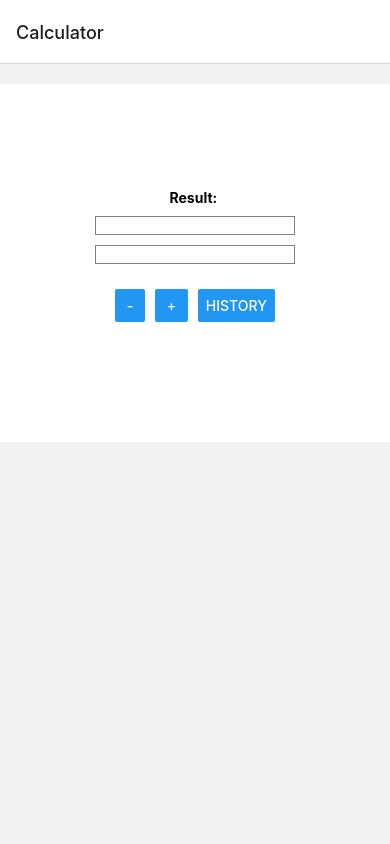
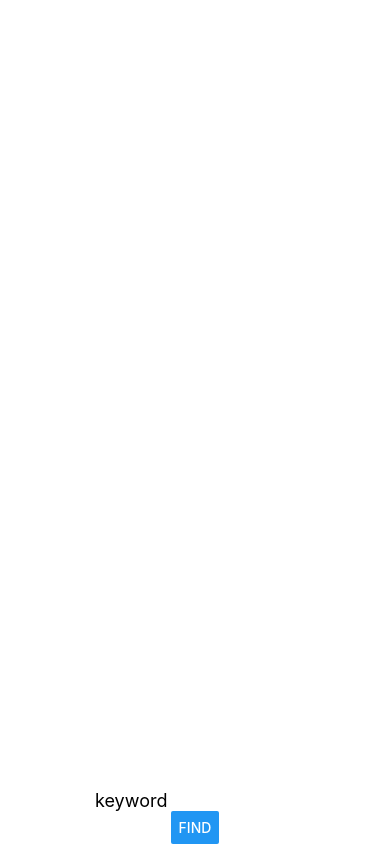
Before and after one commit to Millamarianna/Weatherapp, a React Native app: screen / in a window 390 px wide. Built offline with nearby package versions, Linux system fonts and the light colour scheme.

Commit message:
Tehtävä 6 (Reseptien haku)

```diff
--- a/App.js
+++ b/App.js
@@ -1,55 +1,65 @@
-import { StatusBar } from 'expo-status-bar';
-import { StyleSheet} from 'react-native';
-import React from 'react';
-import {NavigationContainer} from '@react-navigation/native';
-import {createNativeStackNavigator} from '@react-navigation/native-stack';
-import Calculator from './Calculator';
-import History from './History';
-
-const Stack = createNativeStackNavigator();
+import React, { useState } from 'react';
+import { Alert, StyleSheet, Text, View, Button, TextInput, FlatList, StatusBar, Image } from 'react-native';
 
 export default function App() {
+  const [keyword, setKeyword] = useState('');
+  const [repositories, setRepositories] = useState([]);
 
+  const getRepositories = () => {
+    fetch(`https://www.themealdb.com/api/json/v1/1/filter.php?i=${keyword}`)
+    .then(response => response.json())
+    .then(responseJson => setRepositories(responseJson.meals))
+    .catch(error => {
+        Alert.alert('Error:', error.message);
+    });
+  }
+
+  const listSeparator = () => {
+    return (
+      <View
+        style={{
+          height: 1,
+          width: "80%",
+          backgroundColor: "#CED0CE",
+          marginLeft: "10%"
+        }}
+      />
+    );
+  };
 
   return (
-    <NavigationContainer>
-      <Stack.Navigator>
-      <Stack.Screen
-          name="Calculator"
-          component={Calculator}
-          options={{title: 'Calculator'}}
-        />
-        <Stack.Screen name="History" component={History} />
-      </Stack.Navigator>
-    </NavigationContainer>
+    <View style={styles.container}>
+      <StatusBar hidden={true} />
+      <FlatList
+        style={{marginLeft : "5%"}}
+        keyExtractor={(item, index) => index.toString()}
+        renderItem={({item}) =>
+          <View>
+            <Text style={{fontSize: 18, fontWeight: "bold"}}>{item.strMeal}</Text>
+            <Image style={styles.tinyLogo} source={{uri: item.strMealThumb,}}/>
+          </View>}
+        data={repositories}
+        ItemSeparatorComponent={listSeparator} />
+      <TextInput
+        style={{fontSize: 18, width: 200}}
+        placeholder='keyword'
+        value={keyword}
+        onChangeText={text => setKeyword(text)}
+       />
+      <Button title="Find" onPress={getRepositories} />
+    </View>
   );
 }
 
 const styles = StyleSheet.create({
-  container: {
-    marginTop: 20,
-    backgroundColor: 'white',
-    alignItems: 'center',
-    padding: 100
-  },
-  text : {
-    width:200,
-    textAlign: 'center',
-    fontWeight: 'bold',
-    margin: 5,
-  },
-  input : {
-    width:200,
-    fontWeight: 'bold',
-    borderColor: 'grey',
-    margin: 5,
-    borderWidth: 1
-  },
-  button: {
-    alignItems: 'center',
-    margin: 20,
-    gap: 10,
-    justifyContent: 'center',
-    flexDirection: 'row'
-  }
+ container: {
+  flex: 1,
+  backgroundColor: '#fff',
+  alignItems: 'center',
+  justifyContent: 'center',
+ },
+ tinyLogo: {
+  width: 50,
+  height: 50,
+},
 });
--- a/Calculator.js
+++ /dev/null
@@ -1,80 +0,0 @@
-import { StatusBar } from 'expo-status-bar';
-import { StyleSheet, Text, View, Button, TextInput} from 'react-native';
-import React, { useState, useEffect } from 'react';
-
-export default function Calculator({navigation}) {
-  const [numberOne, setNumberOne] = useState('');
-  const [numberTwo, setNumberTwo] = useState('');
-  const [result, setResult] = useState('');
-  const [history, setHistory] = useState([]);
-  const [line, setLine] = useState([]);
-
-  const minusPressed = () => {
-    setResult(parseInt(numberOne) - parseInt(numberTwo));
-    setLine(numberOne + "-" + numberTwo + "=")
-
-    }
-
-  const plusPressed = () => {
-    setResult(parseInt(numberOne) + parseInt(numberTwo));
-    setLine(numberOne + "+" + numberTwo + "=")
-
-  }
-
-  useEffect(() => {
-    setHistory([...history, {line: line + result}]);
-}, [result]);
-
-
-  return (
-    <View style={styles.container}>
-
-      <Text style={styles.text}>Result: {result}</Text>
-
-      <TextInput style={styles.input} keyboardType="numeric" onChangeText={numberOne => setNumberOne(numberOne)} value={numberOne}/>
-      <TextInput style={styles.input} keyboardType="numeric" onChangeText={numberTwo => setNumberTwo(numberTwo)} value={numberTwo}/>
-
-      <View style={styles.button}>
-      <Button onPress={minusPressed} title=" - " />
-      <Button onPress={plusPressed} title=" + " />
-      <Button
-      title="History"
-      onPress={() =>
-        navigation.navigate('History', {history: history})
-      }
-    />
-      </View>
-
-      <StatusBar style="auto" />
-    </View>
-  );
-}
-
-const styles = StyleSheet.create({
-  container: {
-    marginTop: 20,
-    backgroundColor: 'white',
-    alignItems: 'center',
-    padding: 100
-  },
-  text : {
-    width:200,
-    textAlign: 'center',
-    fontWeight: 'bold',
-    margin: 5,
-  },
-  input : {
-    width:200,
-    fontWeight: 'bold',
-    borderColor: 'grey',
-    margin: 5,
-    borderWidth: 1
-  },
-  button: {
-    alignItems: 'center',
-    margin: 20,
-    gap: 10,
-    justifyContent: 'center',
-    flexDirection: 'row'
-  }
-});
--- a/History.js
+++ /dev/null
@@ -1,49 +0,0 @@
-import { StatusBar } from 'expo-status-bar';
-import { StyleSheet, Text, View, FlatList} from 'react-native';
-import React from 'react';
-
-export default function History({navigation, route}) {
-
-  return (
-    <View style={styles.container}>
-
-      <Text style={styles.text}>History:</Text>
-      <FlatList
-        data={route.params.history}
-        renderItem={({item}) => <Text>{item.line}</Text>}
-        keyExtractor={(item, index) => index.toString()}
-      />
-
-      <StatusBar style="auto" />
-    </View>
-  );
-}
-
-const styles = StyleSheet.create({
-  container: {
-    marginTop: 20,
-    backgroundColor: 'white',
-    alignItems: 'center',
-    padding: 100
-  },
-  text : {
-    width:200,
-    textAlign: 'center',
-    fontWeight: 'bold',
-    margin: 5,
-  },
-  input : {
-    width:200,
-    fontWeight: 'bold',
-    borderColor: 'grey',
-    margin: 5,
-    borderWidth: 1
-  },
-  button: {
-    alignItems: 'center',
-    margin: 20,
-    gap: 10,
-    justifyContent: 'center',
-    flexDirection: 'row'
-  }
-});
```
